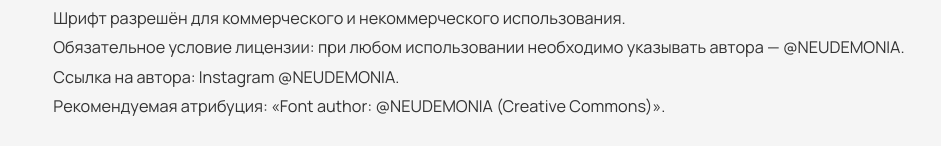
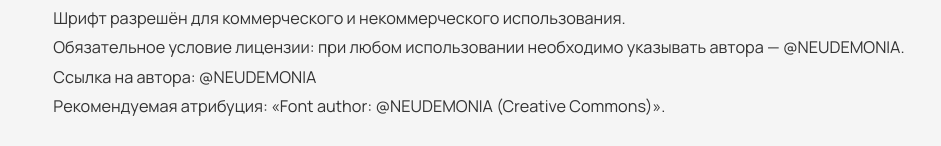
Before and after one commit to Letrider/flowers_shop, a React (Vite) app: page /copyright in a window 1280 px wide. Shown: the part 562-708 px from the top of the page, without its empty margins (163-1104 px from the left). Built offline with nearby package versions, Linux system fonts and the light colour scheme.

Commit message:
fix(): Hotfix copyright text

```diff
--- a/src/pages/Copyright.tsx
+++ b/src/pages/Copyright.tsx
@@ -36,7 +36,7 @@
 						<li>Используемый шрифт распространяется по лицензии Creative Commons.</li>
 						<li>Шрифт разрешён для коммерческого и некоммерческого использования.</li>
 						<li>Обязательное условие лицензии: при любом использовании необходимо указывать автора — @NEUDEMONIA.</li>
-						<li>Ссылка на автора: Instagram @NEUDEMONIA.</li>
+						<li>Ссылка на автора: @NEUDEMONIA</li>
 						<li>Рекомендуемая атрибуция: «Font author: @NEUDEMONIA (Creative Commons)».</li>
 					</ul>
 				</section>
```
